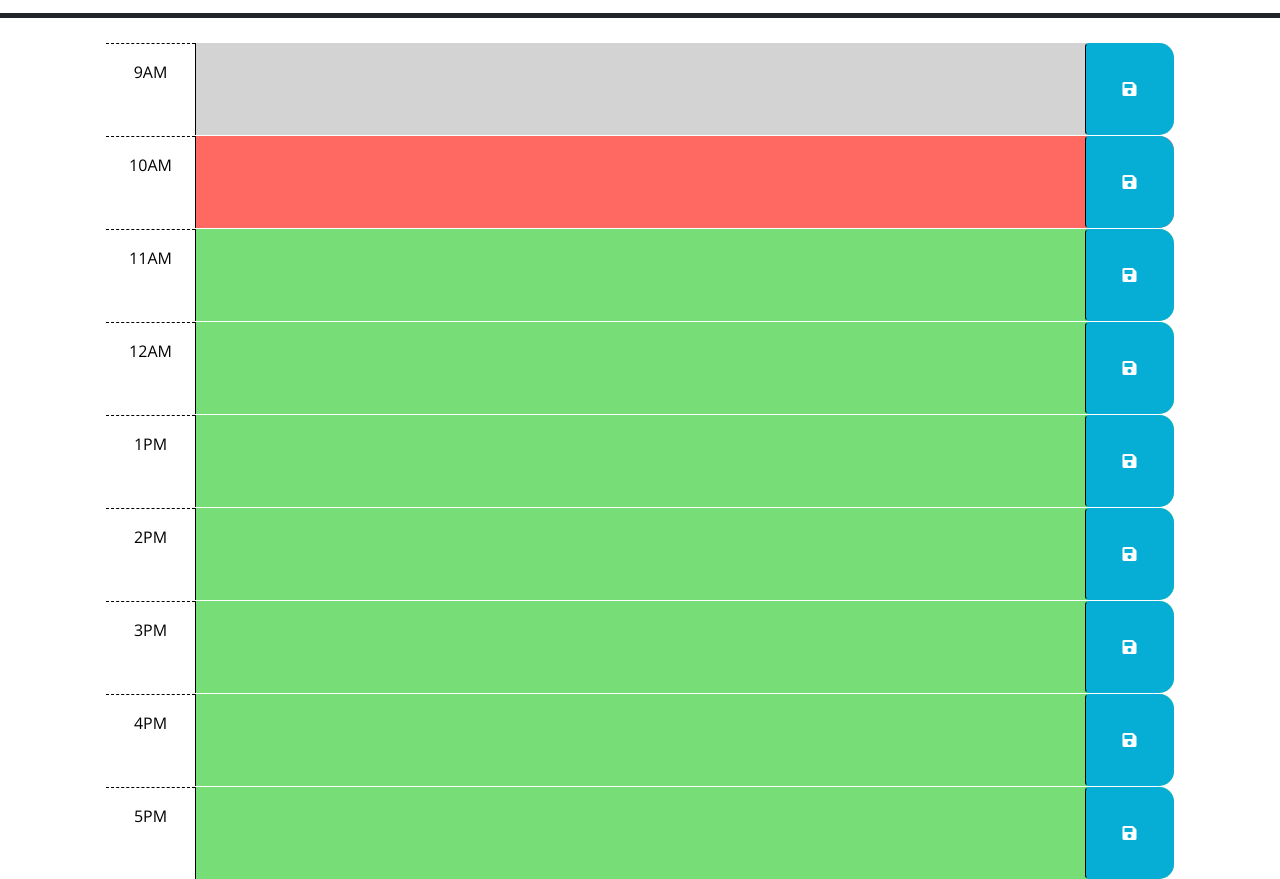
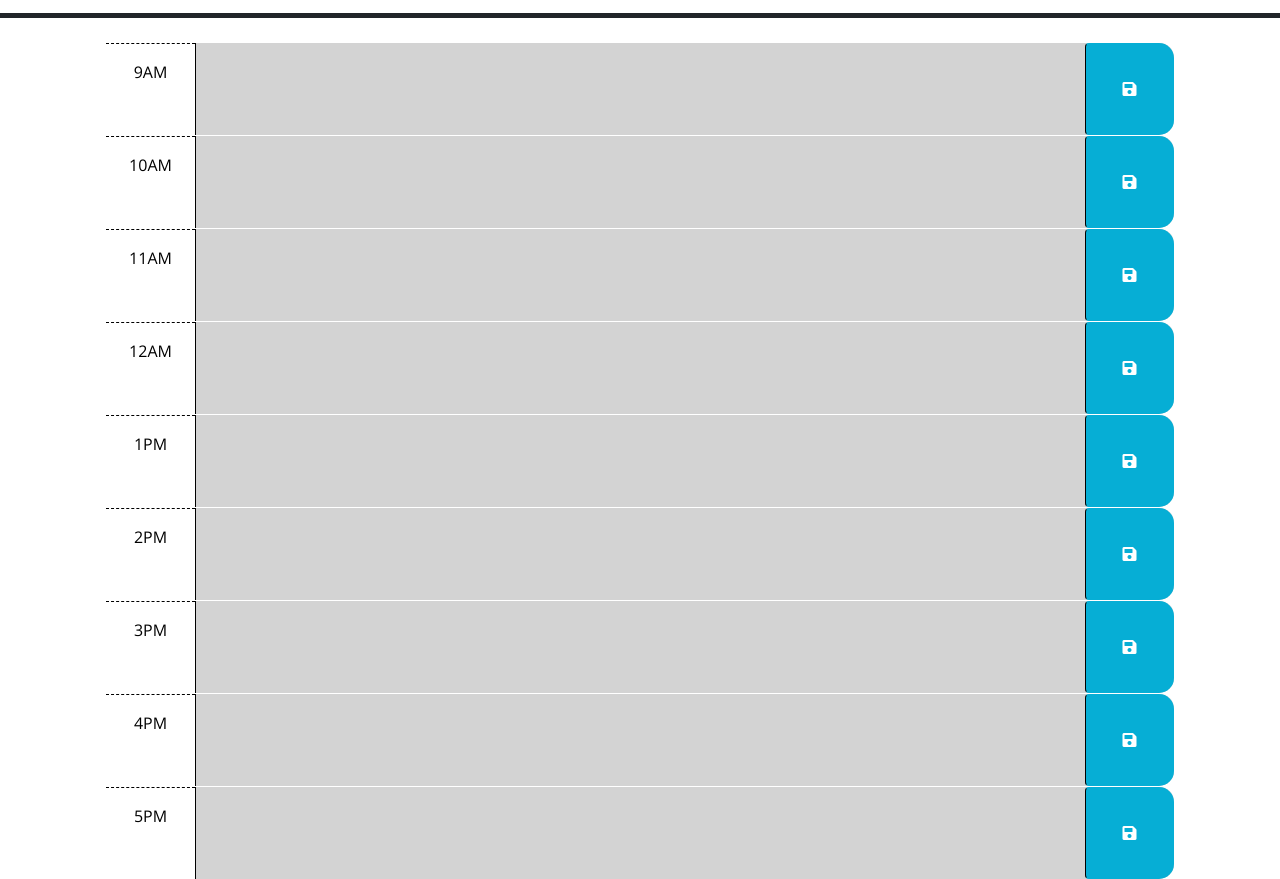
Before and after one commit to VisualViolet/work-day-scheduler, a plain HTML site: page index.html in a window 1280 px wide. Shown: the part 260-1139 px from the top of the page. Drawn offline with nearby package versions, Linux system fonts and the light colour scheme.

Commit message:
created function to add/remove classes based on time

```diff
--- a/assets/script/script.js
+++ b/assets/script/script.js
@@ -1,27 +1,44 @@
-var currentDay = document.getElementById("currentDay");
+// wrapped to ensure code isn't run until HTML is rendered
+$(function () {
+  // when save button is clicked, the element id and block description are saved to local storage
+  $(".saveBtn").on("click", function () {
+    var hour = $(this).parent().attr("id");
+    var description = $(this).siblings(".description").val();
+    localStorage.setItem(hour, description);
+  });
 
-// Wrap all code that interacts with the DOM in a call to jQuery to ensure that
-// the code isn't run until the browser has finished rendering all the elements
-// in the html.
-$(function () {
-  // TODO: Add a listener for click events on the save button. This code should
-  // use the id in the containing time-block as a key to save the user input in
-  // local storage. HINT: What does `this` reference in the click listener
-  // function? How can DOM traversal be used to get the "hour-x" id of the
-  // time-block containing the button that was clicked? How might the id be
-  // useful when saving the description in local storage?
-  //
-  // TODO: Add code to apply the past, present, or future class to each time
-  // block by comparing the id to the current hour. HINTS: How can the id
-  // attribute of each time-block be used to conditionally add or remove the
-  // past, present, and future classes? How can Day.js be used to get the
-  // current hour in 24-hour time?
-  //
-  // TODO: Add code to get any user input that was saved in localStorage and set
-  // the values of the corresponding textarea elements. HINT: How can the id
-  // attribute of each time-block be used to do this?
-  //
-  // TODO: Add code to display the current date in the header of the page.
-    currentDay.textContent = dayjs().format("MMMM D, YYYY");
+  // compares current time to the element time and applies or removes classes accordingly
+  function checkTime() {
+    var currentTime = parseInt(dayjs().format("H"));
+    $(".time-block").each(function () {
+      var elTime = parseInt($(this).attr("id").split("hour-").pop());
+      if (elTime < currentTime) {
+        $(this).removeClass("present");
+        $(this).removeClass("future");
+        $(this).addClass("past");
+      } else if (elTime > currentTime) {
+        $(this).removeClass("past");
+        $(this).removeClass("present");
+        $(this).addClass("future");
+      } else {
+        $(this).removeClass("past");
+        $(this).removeClass("future");
+        $(this).addClass("present");
+      }
+    });
+  }
 
+  // retrieves local storage values and assigns them to the correct element using the element ID
+  function retrieveBlockItem() {
+    for (let hour = 9; hour <= 17; hour++) {
+      const elID = "hour-" + [hour];
+      var loopTime = localStorage.getItem(elID);
+      $("#" + elID + " .description").val(loopTime);
+    }
+  }
+  // displays current day to the page header
+  $("#currentDay").text(dayjs().format("MMMM D, YYYY"));
+  // function calls
+  checkTime();
+  retrieveBlockItem();
 });
--- a/assets/style/style.css
+++ b/assets/style/style.css
@@ -1,5 +1,5 @@
 body {
-  font-family: 'Open Sans', sans-serif;
+  font-family: "Open Sans", sans-serif;
   font-size: 16px;
 }
 
--- a/index.html
+++ b/index.html
@@ -43,17 +43,8 @@
       <p id="currentDay" class="lead"></p>
     </header>
     <div class="container-lg px-5">
-      <!-- Use class for "past", "present", and "future" to apply styles to the
-        time-block divs accordingly. The javascript will need to do this by
-        adding/removing these classes on each div by comparing the hour in the
-        id to the current hour. The html provided below is meant to be an example
-        demonstrating how the css provided can be leveraged to create the
-        desired layout and colors. The html below should be removed or updated
-        in the finished product. Remember to delete this comment once the
-        code is implemented.
-        -->
 
-      <!-- Example of a past time block. The "past" class adds a gray background color. -->
+      <!-- Hour blocks incremented in 24 hour time. Classes updated in JS depending on time. -->
       <div id="hour-9" class="row time-block past">
         <div class="col-2 col-md-1 hour text-center py-3">9AM</div>
         <textarea class="col-8 col-md-10 description" rows="3"> </textarea>
@@ -62,7 +53,6 @@
         </button>
       </div>
 
-      <!-- Example of a a present time block. The "present" class adds a red background color. -->
       <div id="hour-10" class="row time-block present">
         <div class="col-2 col-md-1 hour text-center py-3">10AM</div>
         <textarea class="col-8 col-md-10 description" rows="3"> </textarea>
@@ -71,7 +61,6 @@
         </button>
       </div>
 
-      <!-- Example of a future time block. The "future" class adds a green background color. -->
       <div id="hour-11" class="row time-block future">
         <div class="col-2 col-md-1 hour text-center py-3">11AM</div>
         <textarea class="col-8 col-md-10 description" rows="3"> </textarea>
@@ -88,7 +77,7 @@
         </button>
       </div>
 
-      <div id="hour-1" class="row time-block future">
+      <div id="hour-13" class="row time-block future">
         <div class="col-2 col-md-1 hour text-center py-3">1PM</div>
         <textarea class="col-8 col-md-10 description" rows="3"> </textarea>
         <button class="btn saveBtn col-2 col-md-1" aria-label="save">
@@ -96,7 +85,7 @@
         </button>
       </div>
 
-      <div id="hour-2" class="row time-block future">
+      <div id="hour-14" class="row time-block future">
         <div class="col-2 col-md-1 hour text-center py-3">2PM</div>
         <textarea class="col-8 col-md-10 description" rows="3"> </textarea>
         <button class="btn saveBtn col-2 col-md-1" aria-label="save">
@@ -104,7 +93,7 @@
         </button>
       </div>
 
-      <div id="hour-3" class="row time-block future">
+      <div id="hour-15" class="row time-block future">
         <div class="col-2 col-md-1 hour text-center py-3">3PM</div>
         <textarea class="col-8 col-md-10 description" rows="3"> </textarea>
         <button class="btn saveBtn col-2 col-md-1" aria-label="save">
@@ -112,7 +101,7 @@
         </button>
       </div>
 
-      <div id="hour-4" class="row time-block future">
+      <div id="hour-16" class="row time-block future">
         <div class="col-2 col-md-1 hour text-center py-3">4PM</div>
         <textarea class="col-8 col-md-10 description" rows="3"> </textarea>
         <button class="btn saveBtn col-2 col-md-1" aria-label="save">
@@ -120,7 +109,7 @@
         </button>
       </div>
 
-      <div id="hour-5" class="row time-block future">
+      <div id="hour-17" class="row time-block future">
         <div class="col-2 col-md-1 hour text-center py-3">5PM</div>
         <textarea class="col-8 col-md-10 description" rows="3"> </textarea>
         <button class="btn saveBtn col-2 col-md-1" aria-label="save">
```
